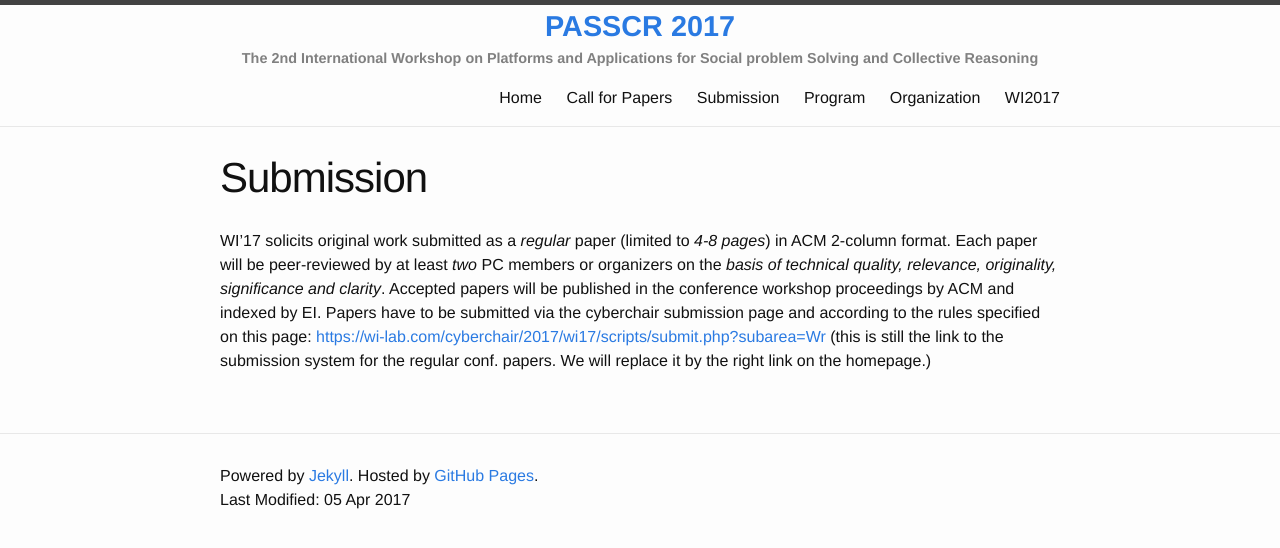
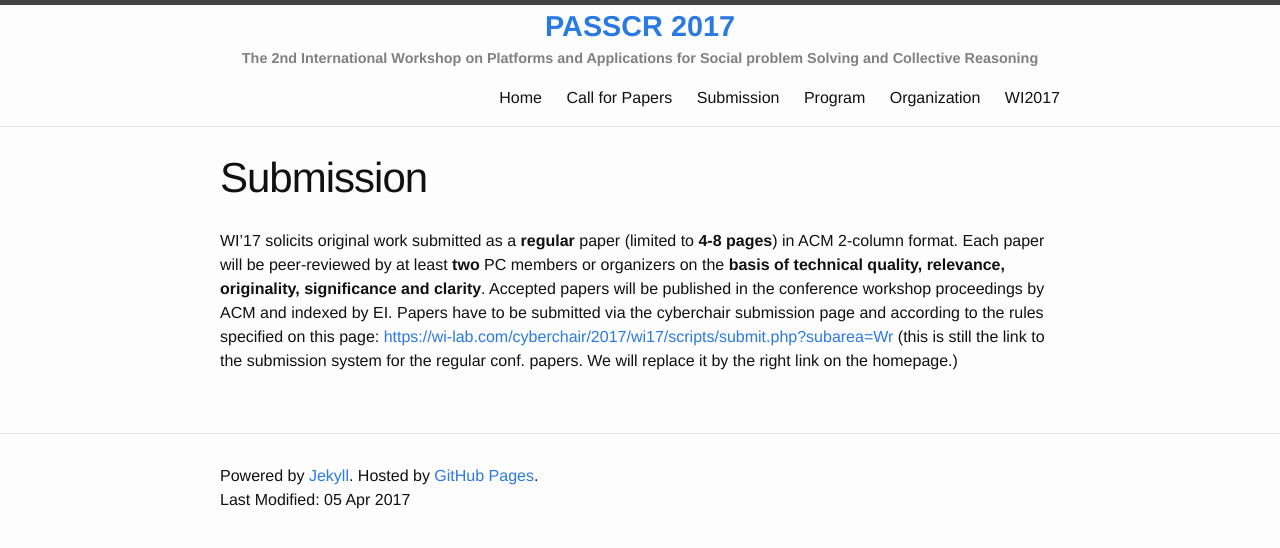
Before and after one commit to passcr/passcr.github.io, a Jekyll site: the page built from submission.md, in a window 1280 px wide. Shown: the top 548 px of the page. Built offline with Jekyll 4.4.1, drawn with Linux system fonts in a browser that asks for light colours.

```diff
--- a/submission.md
+++ b/submission.md
@@ -3,5 +3,5 @@ layout: page2017
 title: Submission
 permalink: /submission/
 ---
-WI'17 solicits original work submitted as a *regular* paper (limited to *4-8 pages*) in ACM 2-column format. Each paper will be peer-reviewed by at least *two* PC members or organizers on the *basis of technical quality, relevance, originality, significance and clarity*. Accepted papers will be published in the conference workshop proceedings by ACM and indexed by EI. Papers have to be submitted via the cyberchair submission page and according to the rules specified on this page:
+WI'17 solicits original work submitted as a **regular** paper (limited to **4-8 pages**) in ACM 2-column format. Each paper will be peer-reviewed by at least **two** PC members or organizers on the **basis of technical quality, relevance, originality, significance and clarity**. Accepted papers will be published in the conference workshop proceedings by ACM and indexed by EI. Papers have to be submitted via the cyberchair submission page and according to the rules specified on this page:
 [https://wi-lab.com/cyberchair/2017/wi17/scripts/submit.php?subarea=Wr](https://wi-lab.com/cyberchair/2017/wi17/scripts/submit.php?subarea=Wr) (this is still the link to the submission system for the regular conf. papers. We will replace it by the right link on the homepage.)
```
